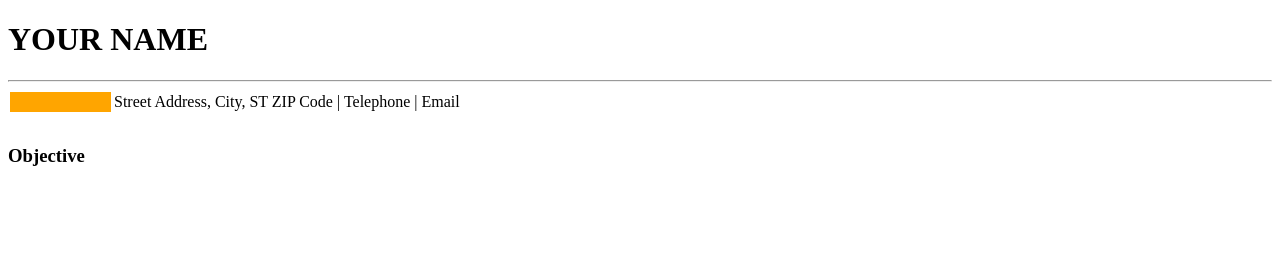
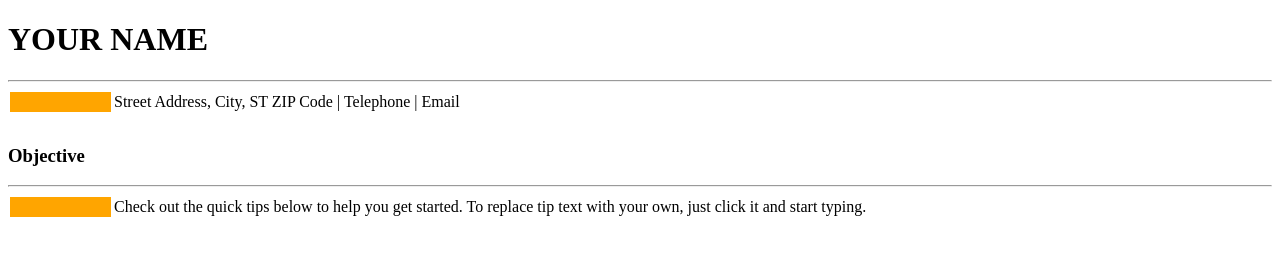
Before and after one commit to ejayjayjayjayjay/word-to-html, a plain HTML site: page index.html in a window 1280 px wide. Drawn offline with Linux system fonts and the light colour scheme.

Commit message:
ADD table and data in section 1 objectives

```diff
--- a/index.html
+++ b/index.html
@@ -17,7 +17,7 @@
             #B9FFF8
         */
 
-        .header_td--empty{
+        .header_td--empty {
             background-color: orange;
             padding-left: 100px;
 
@@ -54,6 +54,27 @@
         <!--**********************************SECTION-1*********************-->
         <section>
             <h3>Objective</h3>
+            <hr />
+            <table>
+                <tr>
+                    <td class="header_td--empty"></td>
+                    <td>Check out the quick tips below to help you get started. To replace tip text with your own, just
+                        click it and start typing.
+                    </td>
+                </tr>
+                <tr>
+                    <td></td>
+                    <td></td>
+                </tr>
+                <tr>
+                    <td></td>
+                    <td></td>
+                </tr>
+                <tr>
+                    <td></td>
+                    <td></td>
+                </tr>
+            </table>
         </section>
         <!--**********************************SECTION-2*********************-->
         <section>
```
